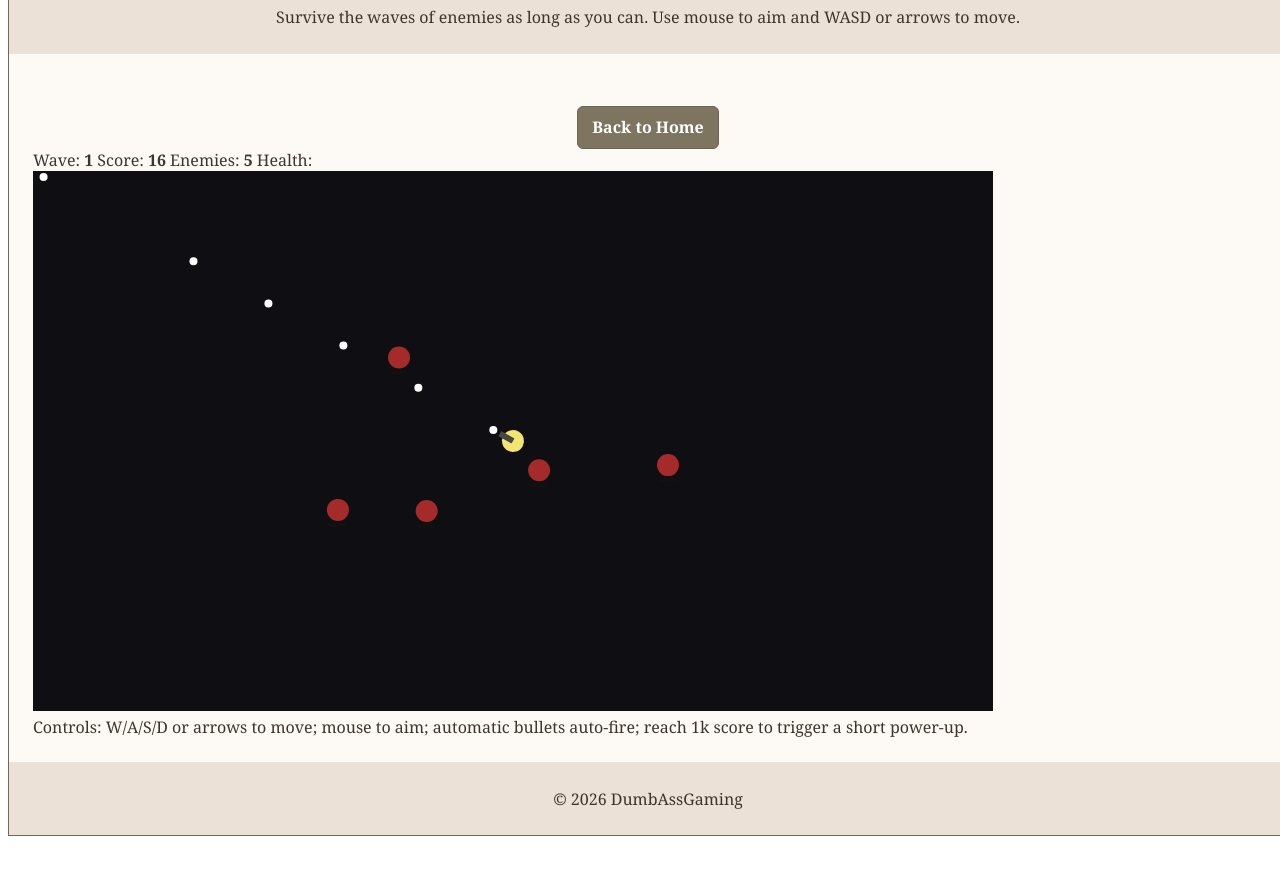
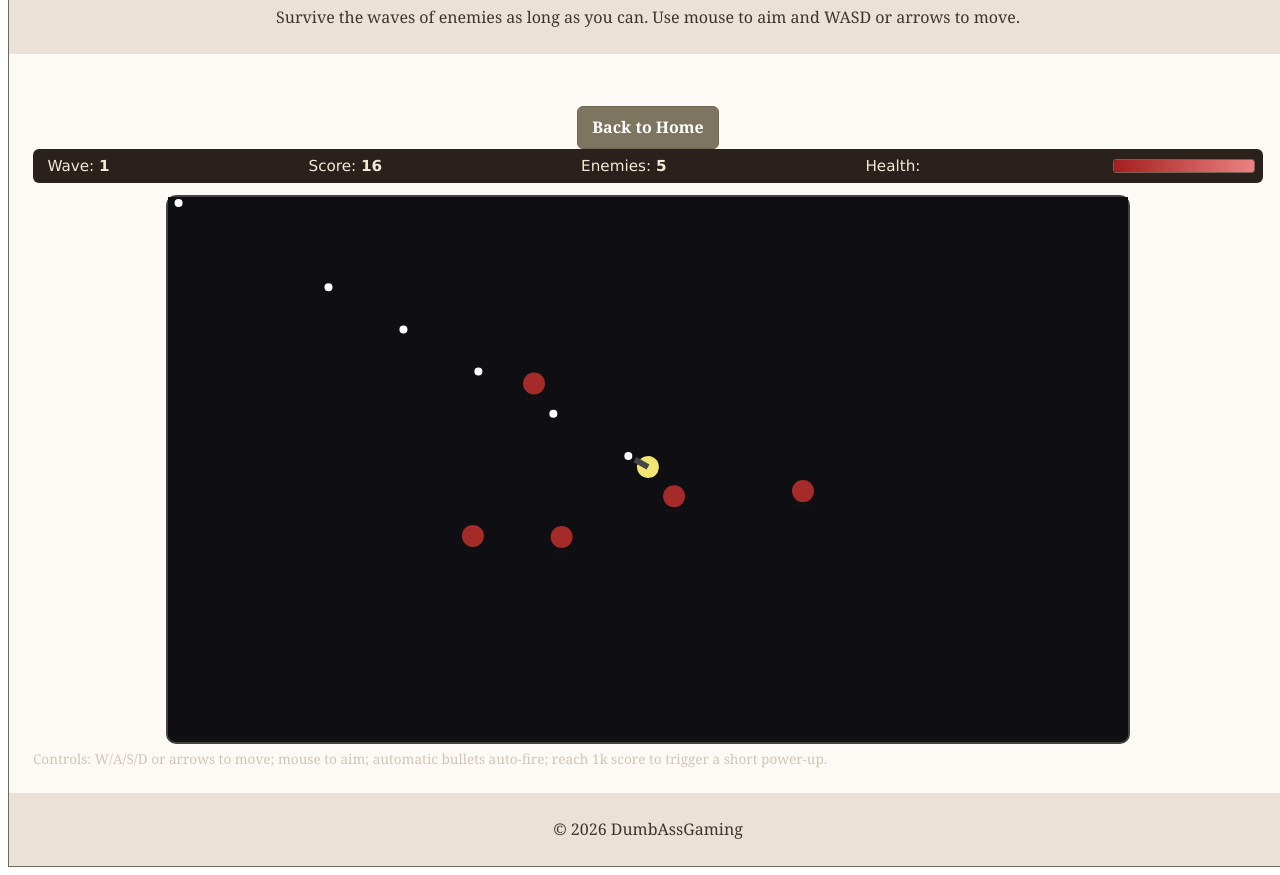
Before and after one commit to OmarAl-rubaye/DumbassGaming, a plain HTML site: page game1.html in a window 1280 px wide. Shown: the part 81-956 px from the top of the page. Before the commit the page ends 925 px from the top, so only its background shows below. Drawn offline with Linux system fonts and the light colour scheme.

Commit message:
game1 bugfix
fixed game1, sometimes there's a bug that make it go to the side and not in the middle of the screen, that is now fixed :)

```diff
--- a/game1.html
+++ b/game1.html
@@ -20,26 +20,26 @@
                 <a class="button" href="index.html">Back to Home</a>
             </nav>
 
-            <div id="game-ui">
+            <div id="game1-ui">
                 <span>Wave: <strong id="wave">1</strong></span>
                 <span>Score: <strong id="score">0</strong></span>
                 <span>Enemies: <strong id="enemyCount">0</strong></span>
                 <span>Health:</span>
-                <div class="hp-bar">
-                    <div id="hp" class="hp-bar-inner"></div>
+                <div class="game1hp-bar">
+                    <div id="hp" class="game1hp-bar-inner"></div>
                 </div>
             </div>
 
-            <div id="game-area">
+            <div id="game1-area">
                 <canvas id="game-canvas" width="960" height="540"></canvas>
-                <div id="game-over">
+                <div id="game1-over">
                     <h2>Game Over</h2>
                     <p id="finalScore">Score: 0</p>
                     <button id="restartBtn">Restart</button>
                 </div>
             </div>
 
-            <div class="controls">
+            <div class="game1controls">
                 Controls: W/A/S/D or arrows to move; mouse to aim; automatic bullets auto-fire;
                 reach 1k score to trigger a short power-up.
             </div>
@@ -58,7 +58,7 @@
             score: document.getElementById('score'),
             enemyCount: document.getElementById('enemyCount'),
             hp: document.getElementById('hp'),
-            gameOver: document.getElementById('game-over'),
+            gameOver: document.getElementById('game1-over'),
             finalScore: document.getElementById('finalScore'),
             restartBtn: document.getElementById('restartBtn'),
         };
--- a/styles.css
+++ b/styles.css
@@ -132,7 +132,7 @@ h2 {
     background: #c06a89;
 }
 
-.game1.hp-bar {
+.game1hp-bar {
     width: 140px;
     height: 12px;
     background: #523f3b;
@@ -141,14 +141,14 @@ h2 {
     overflow: hidden;
 }
 
-.game1.hp-bar-inner {
+.game1hp-bar-inner {
     height: 100%;
     background: linear-gradient(90deg, #a41e1e, #ec8282);
     width: 100%;
     transition: width 0.1s linear;
 }
 
-.game1.controls {
+.game1controls {
     font-size: 0.85rem;
     color: #d1c5b7;
     margin-top: 0.4rem;
```
